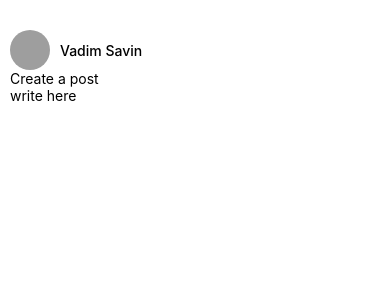
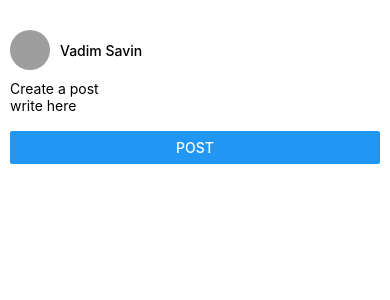
Before and after one commit to RamdanKBT/metaPost, a React Native app: screen / in a window 390 px wide. Shown: the top 300 px of the page. Built offline with nearby package versions, Linux system fonts and the light colour scheme; grey boxes are pictures that could not be loaded.

Commit message:
import button componemt and render it

```diff
--- a/src/screens/CreatePostScreen.js
+++ b/src/screens/CreatePostScreen.js
@@ -1,4 +1,4 @@
-import { Text, StyleSheet, View, Image, TextInput } from "react-native";
+import { Text, StyleSheet, View, Image, TextInput, Button } from "react-native";
 
 const user = {
   id: "u1",
@@ -16,6 +16,7 @@ const CreatePostScreen = () => {
       </View>
       <Text>Create a post</Text>
       <TextInput placeholder="write here" multiline></TextInput>
+      <Button title="Post" />
     </View>
   );
 };
@@ -32,6 +33,7 @@ const styles = StyleSheet.create({
     flexDirection: "row",
     alignItems: "center",
     width: "100%",
+    marginBottom: 10,
   },
   profileImage: {
     width: 40,
```
